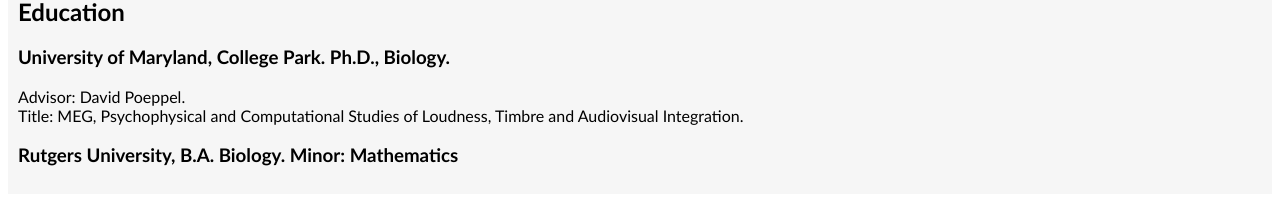
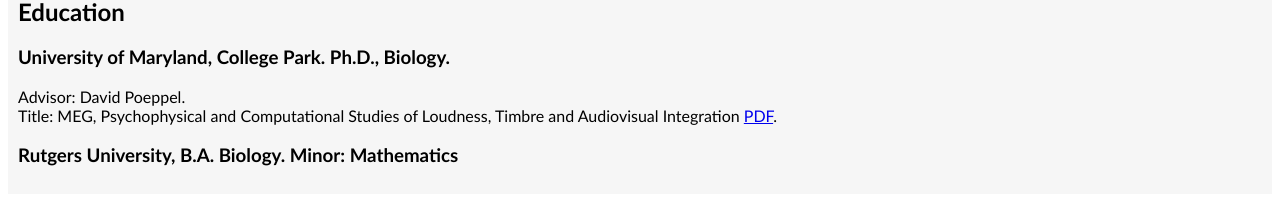
Before and after one commit to julian3rd/julian3rd.github.io, a Jekyll site: the page built from curriculum-vitae.md, in a window 1280 px wide. Shown: the part 650-855 px from the top of the page. Built offline with Jekyll 4.4.1, drawn with Linux system fonts in a browser that asks for light colours; Markdown is read by kramdown in place of the engine named in the settings.

Commit message:
updated formatting

```diff
--- a/curriculum-vitae.md
+++ b/curriculum-vitae.md
@@ -30,6 +30,6 @@
 
 ### University of Maryland, College Park.  Ph.D., Biology.
 Advisor: David Poeppel.
-Title: MEG, Psychophysical and Computational Studies of Loudness, Timbre and Audiovisual Integration.
+Title: MEG, Psychophysical and Computational Studies of Loudness, Timbre and Audiovisual Integration [PDF](http://drum.lib.umd.edu/handle/1903/12084).
 
 ### Rutgers University, B.A.  Biology.  Minor: Mathematics
```
